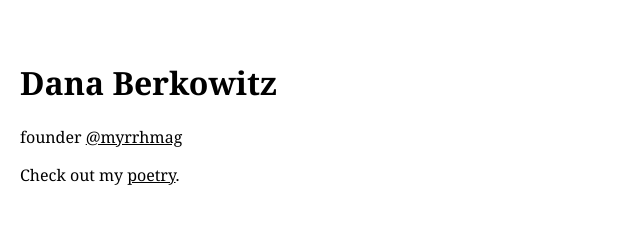
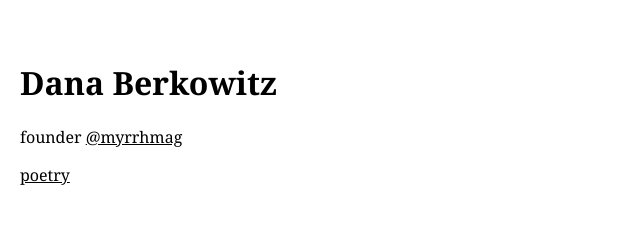
Before and after one commit to myrrhmag/dana-portfolio, a plain HTML site: page index.html in a window 1280 px wide. Shown: the whole page, without its empty margins (0-640 px from the left). Drawn offline with Linux system fonts and the light colour scheme.

Commit message:
Update index.html

```diff
--- a/index.html
+++ b/index.html
@@ -23,6 +23,6 @@
 <body>
   <h1>Dana Berkowitz</h1>
   <p>founder <a href="https://instagram.com/myrrhmag" target="_blank" rel="noopener noreferrer">@myrrhmag</a></p>
-  <p>Check out my <a href="poetry.html">poetry</a>.</p>
+  <p><a href="poetry.html">poetry</a></p>
 </body>
 </html>
```
